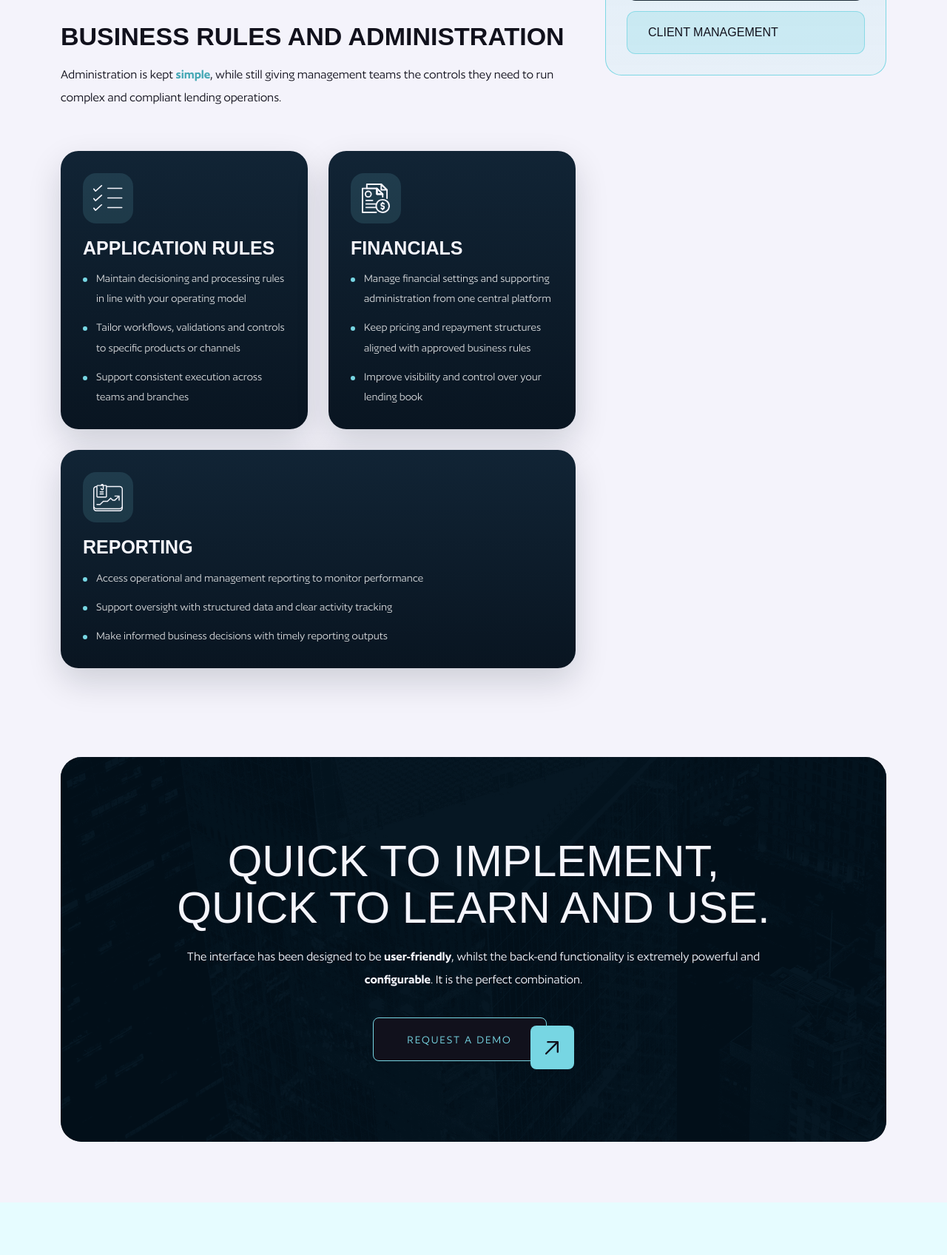
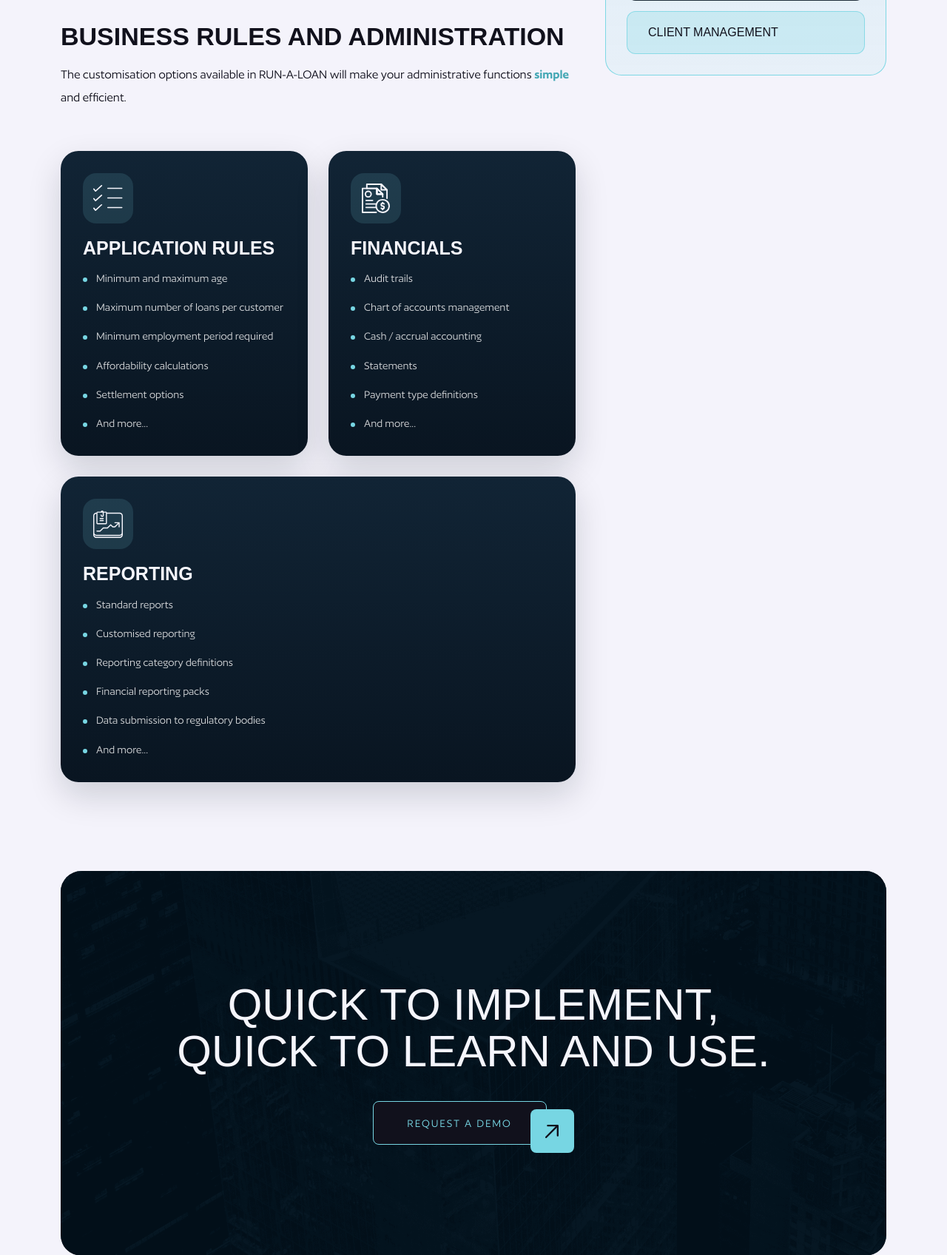
Before and after one commit to softenica-tech/run-a-loan, a PHP site: page /business-administration.php in a window 1280 px wide. Shown: the part 1029-2725 px from the top of the page at 74% size. Run offline with PHP 8.4, Linux system fonts and the light colour scheme; some web fonts are replaced.

Commit message:
services pages content added

```diff
--- a/includes/service-pages.php
+++ b/includes/service-pages.php
@@ -55,7 +55,7 @@ $servicePages = [
         ],
         'cta' => [
             'title' => 'Quick To Implement, Quick To Learn And Use.',
-            'copy' => 'The interface has been designed to be <strong>user-friendly</strong>, whilst the back-end functionality is extremely powerful and <strong>configurable</strong>. It is the perfect combination.',
+            'copy' => '',
         ],
     ],
     'system-scalability.php' => [
@@ -72,7 +72,7 @@ $servicePages = [
                 'type' => 'intro',
                 'heading' => 'Providing Peace Of Mind For Future Growth',
                 'paragraphs' => [
-                    'As your business <span>grows</span>, the last thing you need is to be concerned about whether your software platform can grow with you.',
+                    'RUN-A-LOAN is highly configurable and when your business <span> grows</span>, the system will be able to keep pace and adjust itself to your requirements.',
                     'RUN-A-LOAN has been developed with scale in mind, giving lenders the confidence to expand volumes, product ranges and channels without needing to re-platform later.',
                 ],
             ],
@@ -83,29 +83,29 @@ $servicePages = [
                     [
                         'title' => 'Integrations',
                         'icon' => 'images/services/system-scalability/Integrations.svg',
-                        'copy' => 'Connect to the third-party systems you need today, while keeping the flexibility to add more as your operation evolves.',
+                        'copy' => 'Extensive integration options e.g. bureaus, financial, regulatory etc',
                     ],
                     [
                         'title' => 'Business Rules',
                         'icon' => 'images/services/system-scalability/Business Rules.svg',
-                        'copy' => 'Support changing credit policies, underwriting requirements and operational controls without rebuilding the platform.',
+                        'copy' => 'Completely configurable business rules.',
                     ],
                     [
                         'title' => 'Workflows',
                         'icon' => 'images/services/system-scalability/Workflows.svg',
-                        'copy' => 'Configure workflows that suit your business processes and continue adapting them as your teams and products mature.',
+                        'copy' => 'Additional and customised work flows.',
                     ],
                     [
                         'title' => 'Interface',
                         'icon' => 'images/services/system-scalability/Interface.svg',
-                        'copy' => 'A clean interface helps new users get productive quickly while remaining powerful enough for complex lending operations.',
+                        'copy' => 'Customised interfaces - make it look the way you want.',
                     ],
                 ],
             ],
         ],
         'cta' => [
             'title' => 'Quick To Implement, Quick To Learn And Use.',
-            'copy' => 'The interface has been designed to be <strong>user-friendly</strong>, whilst the back-end functionality is extremely powerful and <strong>configurable</strong>. It is the perfect combination.',
+            'copy' => '',
         ],
     ],
     'system-management.php' => [
@@ -122,7 +122,7 @@ $servicePages = [
                 'type' => 'intro',
                 'heading' => 'Cloud Based And Fully Managed',
                 'paragraphs' => [
-                    'RUN-A-LOAN is cloud based and fully managed, allowing your team to <span>concentrate</span> on lending operations while the platform, hosting and continuity services are taken care of.',
+                    'You <span>concentrate</span> on your business whilst we concentrate on everything else.',
                 ],
             ],
             [
@@ -132,22 +132,22 @@ $servicePages = [
                     [
                         'title' => 'Hosting',
                         'icon' => 'images/services/system-management/Hosting.svg',
-                        'copy' => 'Secure, professionally managed cloud hosting that keeps your lending platform online and accessible.',
+                        'copy' => 'The system hosted by us, no need for additional equipment on your side.',
                     ],
                     [
                         'title' => 'Backups',
                         'icon' => 'images/services/system-management/Backups.svg',
-                        'copy' => 'Regular backups are managed as part of the service to help protect business continuity and operational resilience.',
+                        'copy' => 'We also take care of the backups in case of unforseen circumstances.',
                     ],
                     [
                         'title' => 'Technical Support',
                         'icon' => 'images/services/system-management/Technical Support.svg',
-                        'copy' => 'Office-hours and critical support options are available so your team has expert help when it is needed most.',
+                        'copy' => 'We pride ourselves on the excellent support we provide to our clients.',
                     ],
                     [
                         'title' => 'Disaster Recovery',
-                        'icon' => 'images/services/system-management/Line 5.svg',
-                        'copy' => 'Disaster recovery planning helps ensure your operation can recover quickly and continue serving customers.',
+                        'icon' => 'images/services/system-management/disaster.svg',
+                        'copy' => 'A full DR site is included, in case of a critical hardware failure.',
                     ],
                 ],
             ],
@@ -159,14 +159,14 @@ $servicePages = [
                     'Reduced costs',
                     'Unlimited Scalability',
                     'Free Functionality Upgrades',
-                    'Ease of use',
+                    'Easy of use',
                     'Available online from anywhere',
                 ],
             ],
         ],
         'cta' => [
             'title' => 'Quick To Implement, Quick To Learn And Use.',
-            'copy' => 'The interface has been designed to be <strong>user-friendly</strong>, whilst the back-end functionality is extremely powerful and <strong>configurable</strong>. It is the perfect combination.',
+            'copy' => '',
         ],
     ],
     'product-management.php' => [
@@ -183,7 +183,7 @@ $servicePages = [
                 'type' => 'intro',
                 'heading' => 'Customisation And Setup',
                 'paragraphs' => [
-                    'Setup is <span>quick</span>, while still giving lenders the depth they need to configure products that match their business model and customer base.',
+                    'The flexibility of the product setup in RUN-A-LOAN will allow you <span>quick</span> routes to market with new products and offerings.',
                 ],
             ],
             [
@@ -193,49 +193,49 @@ $servicePages = [
                     [
                         'title' => 'Availability',
                         'icon' => 'images/services/product-management/Availability.svg',
-                        'copy' => 'Define when products are active and how they are exposed across your different channels.',
+                        'copy' => 'You can set the start and end date controlling when the product is available for users to select.',
                     ],
                     [
                         'title' => 'Loan Term',
                         'icon' => 'images/services/product-management/Loan Term.svg',
-                        'copy' => 'Configure repayment periods that fit different customer segments and lending strategies.',
+                        'copy' => 'You can set the default, minimum and maximum number of repayments.',
                     ],
                     [
                         'title' => 'Loan Amount',
                         'icon' => 'images/services/product-management/Loan Amount.svg',
-                        'copy' => 'Set product-specific minimum and maximum limits with the flexibility to tailor ranges where needed.',
+                        'copy' => 'You can set the default, minimum and maximum loan amounts.',
                     ],
                     [
                         'title' => 'Interest Rates',
                         'icon' => 'images/services/product-management/Interest Rates.svg',
-                        'copy' => 'Support different pricing models and rate structures across multiple products and customer groups.',
+                        'copy' => 'You are also able to set the minimum and maximum annual interest rate.',
                     ],
                     [
                         'title' => 'Repayment Frequency',
                         'icon' => 'images/services/product-management/Repayment Frequency.svg',
-                        'copy' => 'Offer schedules that align with salary cycles, customer preferences and operational requirements.',
+                        'copy' => 'You can set the frequency of repayments e.g. daily, weekly, bi-weekly, monthly, quarterly, bi-annually or annually etc',
                     ],
                     [
                         'title' => 'Interest Calculations',
                         'icon' => 'images/services/product-management/Interest Calculations.svg',
-                        'copy' => 'Apply the calculation methods required for your portfolio while keeping your setup easy to manage.',
+                        'copy' => 'You can set the days in month for interest calculations (i.e. 30 days or actual) as well as the days in year (i.e. 360, 364, 365 or actual)',
                     ],
                     [
                         'title' => 'Standard Loan Charges',
                         'icon' => 'images/services/product-management/Standard Loan Charges.svg',
-                        'copy' => 'Create standard fees and charges for each product so pricing stays consistent and controlled.',
+                        'copy' => 'These include financed, monthly and once off charges, where you can set the calculation formula and various thresholds.',
                     ],
                     [
                         'title' => 'Charge Flexibility',
                         'icon' => 'images/services/product-management/Charge Flexibility.svg',
-                        'copy' => 'Adjust fees where necessary to support bespoke products, campaigns or special lending scenarios.',
+                        'copy' => 'Most charges can have an attached term (seperate from the loan term). They can also be calculated or fixed charges.',
                     ],
                 ],
             ],
         ],
         'cta' => [
             'title' => 'The Flexibility Is Outstanding. You Need To See It To Believe It.',
-            'copy' => 'RUN-A-LOAN gives lenders a highly configurable product engine without sacrificing ease of use for day-to-day teams.',
+            'copy' => '',
         ],
     ],
     'business-administration.php' => [
@@ -252,7 +252,7 @@ $servicePages = [
                 'type' => 'intro',
                 'heading' => 'Business Rules And Administration',
                 'paragraphs' => [
-                    'Administration is kept <span>simple</span>, while still giving management teams the controls they need to run complex and compliant lending operations.',
+                    'The customisation options available in RUN-A-LOAN will make your administrative functions <span>simple</span> and efficient.',
                 ],
             ],
             [
@@ -263,27 +263,36 @@ $servicePages = [
                         'title' => 'Application Rules',
                         'icon' => 'images/services/business-administration/Application Rules.svg',
                         'items' => [
-                            'Maintain decisioning and processing rules in line with your operating model',
-                            'Tailor workflows, validations and controls to specific products or channels',
-                            'Support consistent execution across teams and branches',
+                            'Minimum and maximum age',
+                            'Maximum number of loans per customer',
+                            'Minimum employment period required',
+                            'Affordability calculations',
+                            'Settlement options',
+                            'And more...',
                         ],
                     ],
                     [
                         'title' => 'Financials',
                         'icon' => 'images/services/business-administration/Financials.svg',
                         'items' => [
-                            'Manage financial settings and supporting administration from one central platform',
-                            'Keep pricing and repayment structures aligned with approved business rules',
-                            'Improve visibility and control over your lending book',
+                            'Audit trails',
+                            'Chart of accounts management',
+                            'Cash / accrual accounting',
+                            'Statements',
+                            'Payment type definitions',
+                            'And more...',
                         ],
                     ],
                     [
                         'title' => 'Reporting',
                         'icon' => 'images/services/business-administration/Reporting.svg',
                         'items' => [
-                            'Access operational and management reporting to monitor performance',
-                            'Support oversight with structured data and clear activity tracking',
-                            'Make informed business decisions with timely reporting outputs',
+                            'Standard reports',
+                            'Customised reporting',
+                            'Reporting category definitions',
+                            'Financial reporting packs',
+                            'Data submission to regulatory bodies',
+                            'And more...',
                         ],
                         'full' => true,
                     ],
@@ -292,7 +301,7 @@ $servicePages = [
         ],
         'cta' => [
             'title' => 'Quick To Implement, Quick To Learn And Use.',
-            'copy' => 'The interface has been designed to be <strong>user-friendly</strong>, whilst the back-end functionality is extremely powerful and <strong>configurable</strong>. It is the perfect combination.',
+            'copy' => '',
         ],
     ],
     'client-management.php' => [
@@ -353,7 +362,7 @@ $servicePages = [
         ],
         'cta' => [
             'title' => 'Run-A-Loan Has Everything You Need For A Dynamic, Efficient Lending Business.',
-            'copy' => 'An Advanced Loan Management System, at an Affordable price.',
+            'copy' => '',
         ],
     ],
 ];
```
Also changed, not shown: images/services/system-management/disaster.svg (added).
